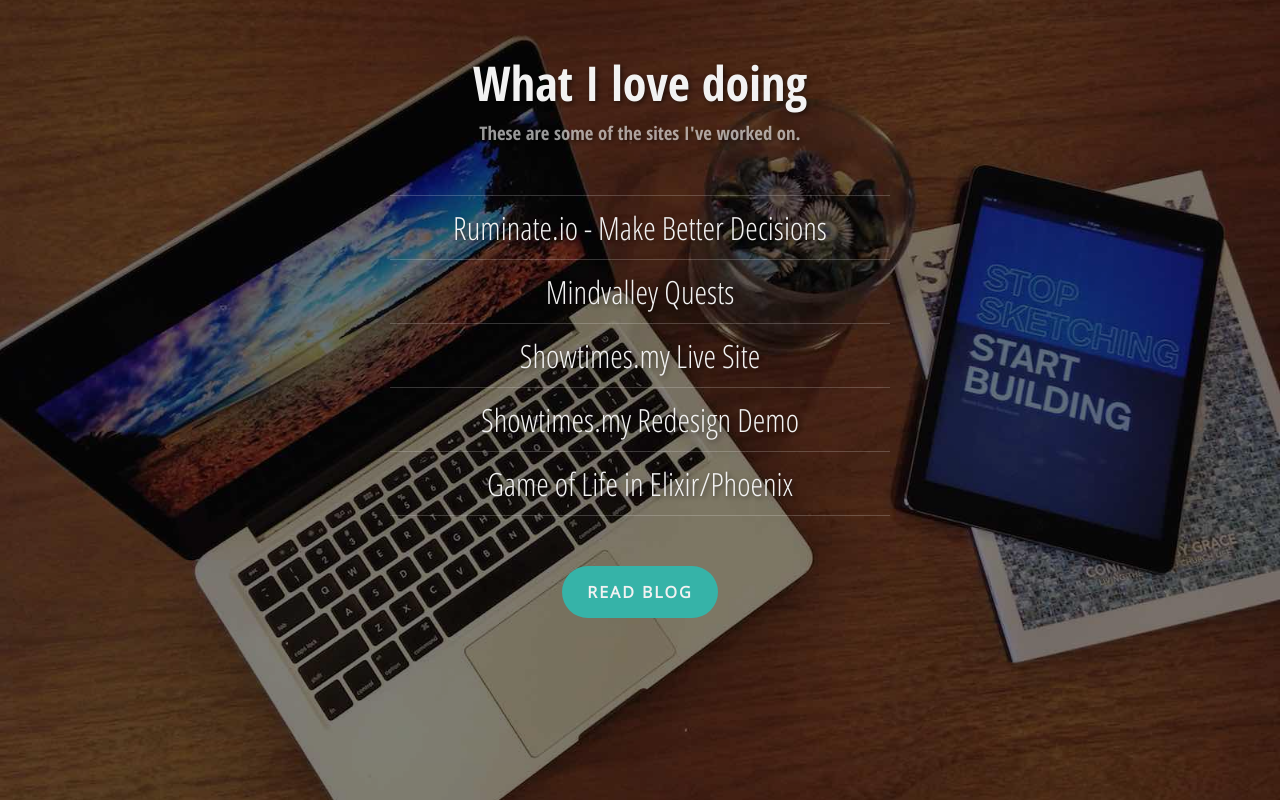
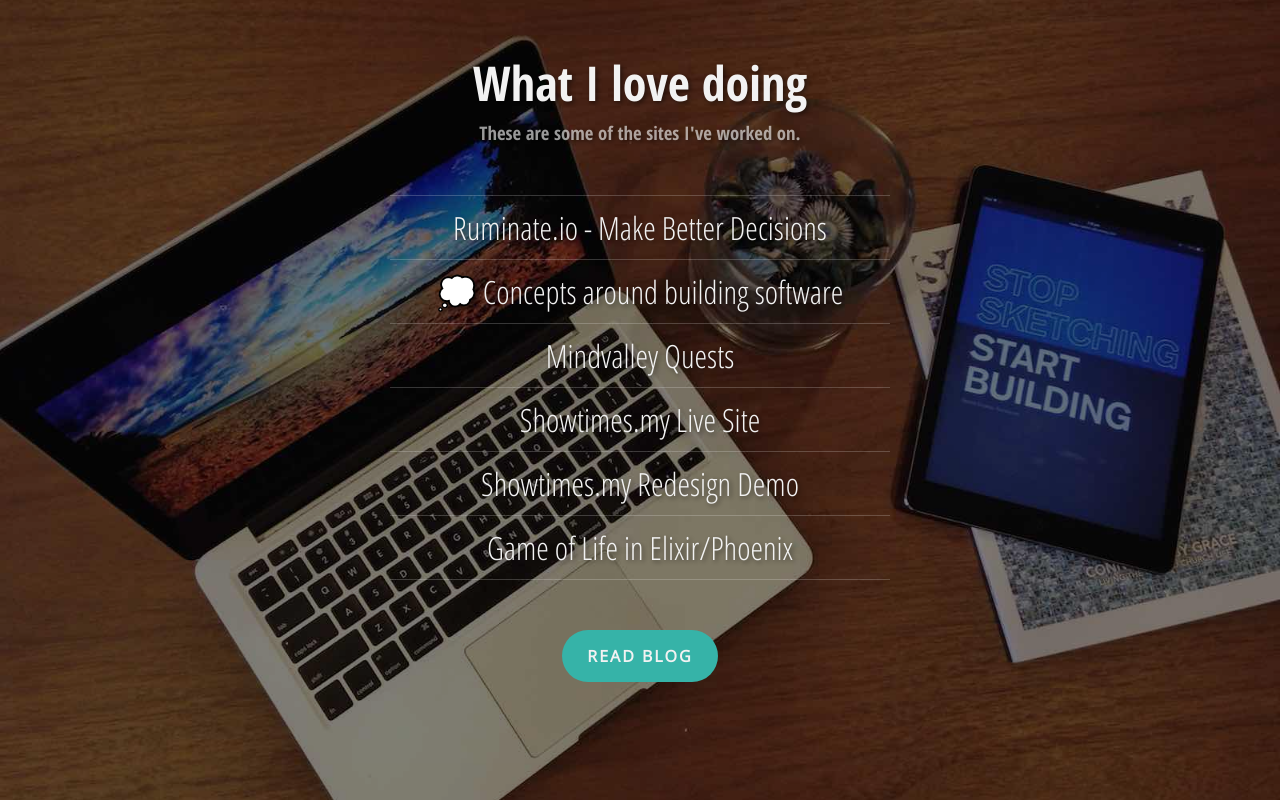
Before and after one commit to tslim/tslim.github.io, a plain HTML site: page index.html in a window 1280 px wide. Drawn offline with nearby package versions, Linux system fonts and the light colour scheme.

Commit message:
Update index.html

```diff
--- a/index.html
+++ b/index.html
@@ -19,6 +19,7 @@
 
         <ul class="projects">
           <li><a href="https://ruminate.io/">Ruminate.io - Make Better Decisions</a></li>
+          <li><a href="https://tslim.github.io/concepts">💭 Concepts around building software</a></li>
           <li><a href="http://mindvalley.com/quests">Mindvalley Quests</a></li>
           <li><a href="http://showtimes.my">Showtimes.my Live Site</a></li>
           <li><a href="sites/showtimes.my">Showtimes.my Redesign Demo</a></li>
```
